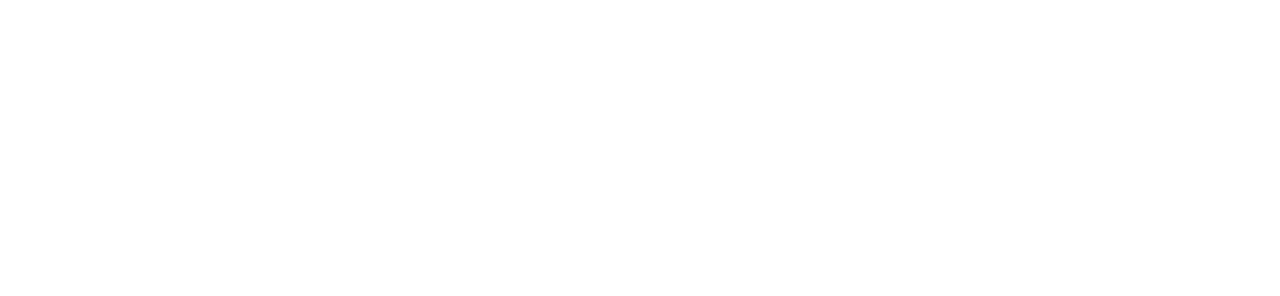
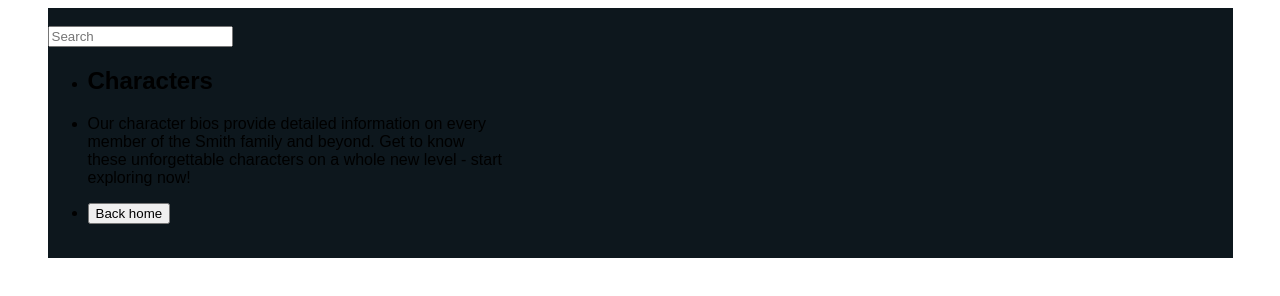
Before and after one commit to KirillKapteily/rick-and-morty-project, a plain HTML site: page characters.html in a window 1280 px wide. Drawn offline with Linux system fonts and the light colour scheme.

Commit message:
add html

```diff
--- a/characters.html
+++ b/characters.html
@@ -1,12 +1,45 @@
 <!DOCTYPE html>
 <html lang="en">
+
 <head>
     <meta charset="UTF-8">
     <meta name="viewport" content="width=device-width, initial-scale=1.0">
     <title>Characters</title>
     <link rel="stylesheet" href="./sass/main.css">
 </head>
+
 <body>
-    <script src="serhiy.js"></script>
+    <div class="container">
+        <header>
+            <section class="section-head">
+                <div><img src="" alt="" class="img-div-header"></div>
+                <div><img src="" alt=""><input type="Search" name="Search" class="search-header" placeholder="Search">
+                </div>
+                <ul class="ul-header">
+                    <li>
+                        <h1>Characters</h1>
+                    </li>
+                    <li>
+                        <p>Our character bios provide detailed information on every <br> member of the Smith family and
+                            beyond.
+                            Get to know <br> these unforgettable characters on a whole new level - start <br> exploring
+                            now!
+                        </p>
+                    </li>
+                    <li><button class="butt-back-home">Back home</button></li>
+                </ul>
+                <div><img src="" alt="" class="img-sec-div-header"></div>
+            </section>
+        </header>
+        <main>
+            <div class="div-first-sec-img-main">
+
+            </div>
+        </main>
+        <footer>
+
+        </footer>
+        <script src="serhiy.js"></script>
 </body>
+
 </html>
```
